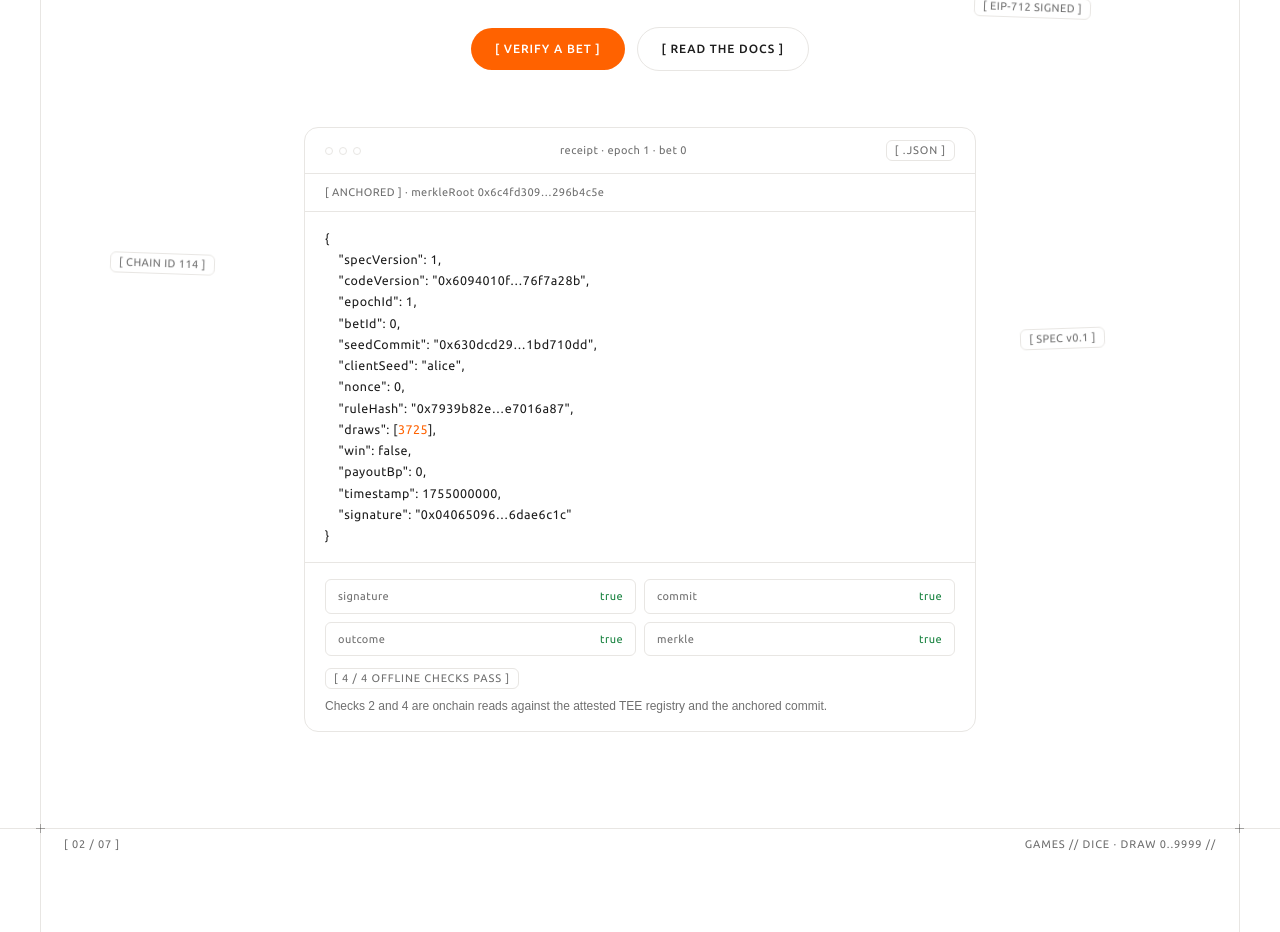
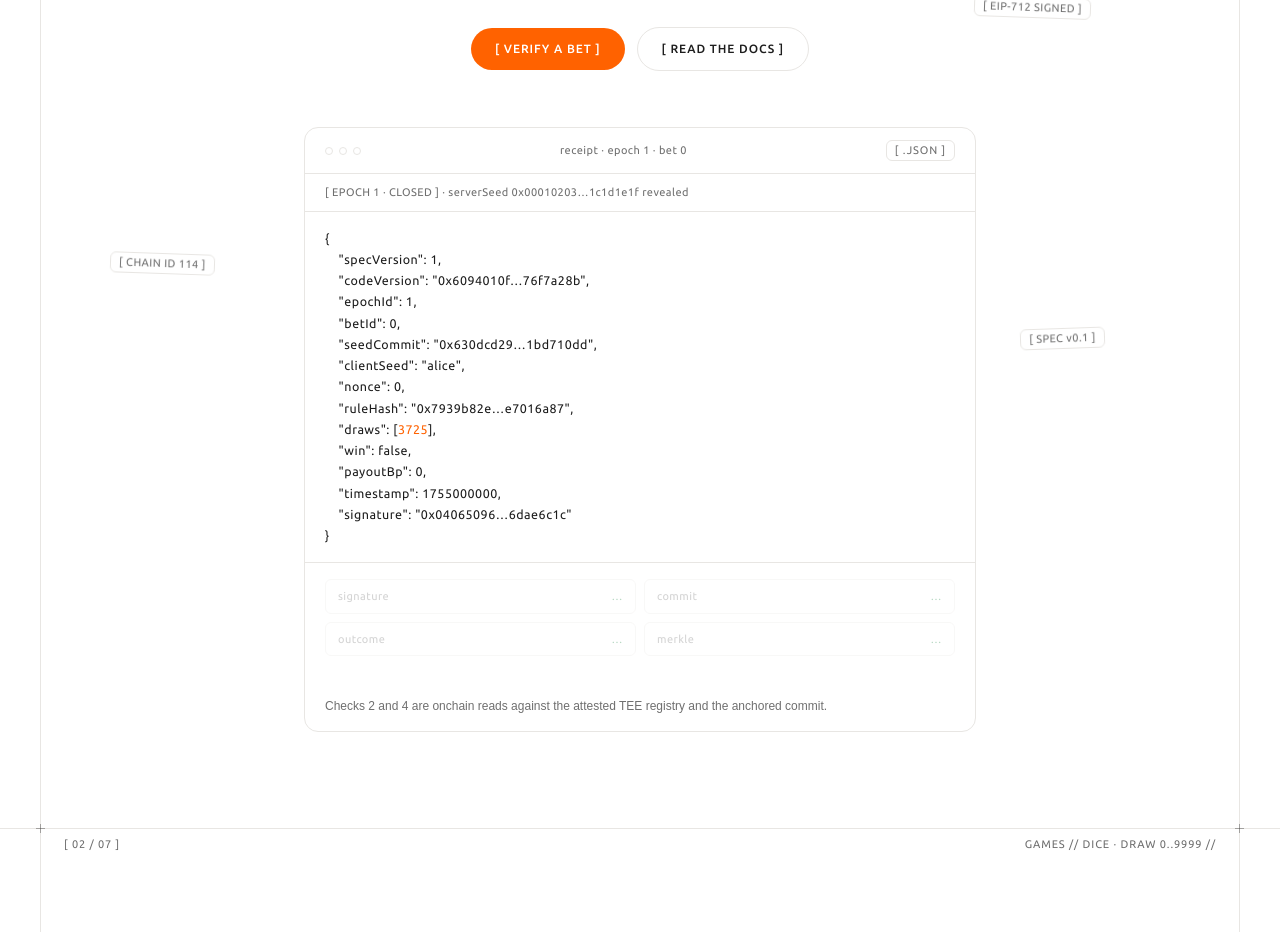
Before and after one commit to oynozan/foreseer, a Next.js app in the folder web/: page / in a window 1280 px wide. Shown: the part 420-1352 px from the top of the page. Built offline with nearby package versions, Linux system fonts and the light colour scheme; a web font is replaced by a local one.

Commit message:
feat: add web receipt scramble widget

```diff
--- a/web/components/Hero.tsx
+++ b/web/components/Hero.tsx
@@ -1,10 +1,6 @@
 import Band from "@/components/Band";
-import example from "@/data/example.json";
+import ReceiptWidget from "@/components/ReceiptWidget";
 import { DOCS_URL, VERIFY_URL } from "@/lib/links";
-
-export function trunc(hex: string): string {
-    return hex.slice(0, 10) + "…" + hex.slice(-8);
-}
 
 const CHIPS: [string, string, string, string][] = [
     ["[ SHA256(serverSeed) ]", "7%", "27%", "-3deg"],
@@ -13,10 +9,7 @@ const CHIPS: [string, string, string, string][] = [
     ["[ SPEC v0.1 ]", "83%", "62%", "-2deg"],
 ];
 
-const CHECKS = ["signature", "commit", "outcome", "merkle"] as const;
-
 export default function Hero() {
-    const r = example.receipt;
     return (
         <Band id="hero" meta={["[ 01 / 07 ]", "PROTOCOL // COMMIT BEFORE BET //"]}>
             <div className="relative pt-16 text-center md:pt-24">
@@ -39,7 +32,7 @@ export default function Hero() {
                     Foreseer resolves game outcomes inside an attested TEE on Flare Confidential Compute. Every bet
                     returns a signed receipt that anyone can recompute, offline, in a browser.
                 </p>
-                <div className="mt-8 flex flex-wrap items-center justify-center gap-3" aria-hidden="false">
+                <div className="mt-8 flex flex-wrap items-center justify-center gap-3">
                     <a
                         href={VERIFY_URL}
                         className="tech rounded-full bg-primary px-6 py-3 text-[12px] font-medium text-white transition-colors hover:bg-primary-hover"
@@ -60,57 +53,7 @@ export default function Hero() {
                         </span>
                     ))}
                 </div>
-
-                <div className="card mx-auto mt-14 max-w-2xl text-left">
-                    <div className="flex items-center justify-between gap-3 border-b border-line px-5 py-3">
-                        <span className="flex gap-1.5" aria-hidden="true">
-                            <i className="h-2 w-2 rounded-full border border-line" />
-                            <i className="h-2 w-2 rounded-full border border-line" />
-                            <i className="h-2 w-2 rounded-full border border-line" />
-                        </span>
-                        <span className="tech keepcase text-[11px] text-muted">
-                            receipt · epoch {r.epochId} · bet {r.betId}
-                        </span>
-                        <span className="chip tech">[ .JSON ]</span>
-                    </div>
-                    <div id="receipt-status" className="tech keepcase border-b border-line px-5 py-2.5 text-[11px] text-muted">
-                        [ ANCHORED ] · merkleRoot {trunc(example.merkleRoot)}
-                    </div>
-                    <pre id="receipt-json" className="keepcase overflow-x-auto px-5 py-4 text-[12.5px] leading-[1.7] text-ink" style={{ fontFamily: "var(--font-tech)" }}>
-{`{
-    "specVersion": ${r.specVersion},
-    "codeVersion": "${trunc(r.codeVersion)}",
-    "epochId": ${r.epochId},
-    "betId": ${r.betId},
-    "seedCommit": "${trunc(r.seedCommit)}",
-    "clientSeed": "${r.clientSeed}",
-    "nonce": ${r.nonce},
-    "ruleHash": "${trunc(r.ruleHash)}",
-    "draws": [`}<span className="text-primary">{r.draws[0]}</span>{`],
-    "win": ${r.win},
-    "payoutBp": ${r.payoutBp},
-    "timestamp": ${r.timestamp},
-    "signature": "${trunc(example.signature)}"
-}`}
-                    </pre>
-                    <div className="border-t border-line px-5 py-4">
-                        <ul id="receipt-checks" className="grid gap-2 sm:grid-cols-2">
-                            {CHECKS.map((name) => (
-                                <li key={name} className="flex items-center justify-between rounded-md border border-line px-3 py-2">
-                                    <span className="tech keepcase text-[11px] text-muted">{name}</span>
-                                    <span className="tech keepcase text-[11px] text-[#15803d]">true</span>
-                                </li>
-                            ))}
-                        </ul>
-                        <div className="mt-3 flex flex-wrap items-center justify-between gap-2">
-                            <span className="chip tech">[ 4 / 4 OFFLINE CHECKS PASS ]</span>
-                            <span className="text-[12px] text-muted">
-                                Checks 2 and 4 are onchain reads against the attested TEE registry and the anchored
-                                commit.
-                            </span>
-                        </div>
-                    </div>
-                </div>
+                <ReceiptWidget />
             </div>
         </Band>
     );
--- /dev/null
+++ b/web/components/ReceiptWidget.tsx
@@ -0,0 +1,136 @@
+"use client";
+
+import { useEffect, useRef, useState } from "react";
+import example from "@/data/example.json";
+
+const trunc = (hex: string) => hex.slice(0, 10) + "…" + hex.slice(-8);
+
+const r = example.receipt;
+
+const HEAD = `{
+    "specVersion": ${r.specVersion},
+    "codeVersion": "${trunc(r.codeVersion)}",
+    "epochId": ${r.epochId},
+    "betId": ${r.betId},
+    "seedCommit": "${trunc(r.seedCommit)}",
+    "clientSeed": "${r.clientSeed}",
+    "nonce": ${r.nonce},
+    "ruleHash": "${trunc(r.ruleHash)}",
+    "draws": [`;
+const DRAW = String(r.draws[0]);
+const TAIL = `],
+    "win": ${r.win},
+    "payoutBp": ${r.payoutBp},
+    "timestamp": ${r.timestamp},
+    "signature": "${trunc(example.signature)}"
+}`;
+const TARGET = HEAD + DRAW + TAIL;
+
+const STATUS = [
+    "[ EPOCH 1 · OPEN ] · seedCommit published onchain",
+    "[ PLAY ] · dice over 5000 · rolled 3725 · lost",
+    `[ EPOCH 1 · CLOSED ] · serverSeed ${trunc(example.serverSeed)} revealed`,
+    `[ ANCHORED ] · merkleRoot ${trunc(example.merkleRoot)}`,
+];
+
+const CHECKS = ["signature", "commit", "outcome", "merkle"] as const;
+const GLYPHS = '0123456789abcdefx{}[]:,"';
+
+export default function ReceiptWidget() {
+    const [display, setDisplay] = useState<string | null>(null);
+    const [statusIdx, setStatusIdx] = useState(3);
+    const [checksShown, setChecksShown] = useState(4);
+    const timers = useRef<number[]>([]);
+
+    useEffect(() => {
+        if (matchMedia("(prefers-reduced-motion: reduce)").matches) return;
+        let raf = 0;
+        const schedule = (fn: () => void, ms: number) => timers.current.push(window.setTimeout(fn, ms));
+        const cycle = () => {
+            timers.current = [];
+            setStatusIdx(0);
+            setChecksShown(0);
+            const t0 = performance.now();
+            const tick = (now: number) => {
+                const p = Math.min((now - t0) / 2200, 1);
+                const cut = Math.floor(p * TARGET.length);
+                let out = "";
+                for (let i = 0; i < TARGET.length; i++) {
+                    const ch = TARGET[i];
+                    out += i < cut || ch === "\n" || ch === " " ? ch : GLYPHS[(Math.random() * GLYPHS.length) | 0];
+                }
+                setDisplay(p < 1 ? out : null);
+                if (p < 1) raf = requestAnimationFrame(tick);
+            };
+            raf = requestAnimationFrame(tick);
+            schedule(() => setStatusIdx(1), 2500);
+            schedule(() => setStatusIdx(2), 5000);
+            schedule(() => setStatusIdx(3), 7500);
+            CHECKS.forEach((_, i) => schedule(() => setChecksShown(i + 1), 7900 + i * 250));
+            schedule(cycle, 13000);
+        };
+        cycle();
+        return () => {
+            cancelAnimationFrame(raf);
+            timers.current.forEach(clearTimeout);
+        };
+    }, []);
+
+    return (
+        <div className="card mx-auto mt-14 max-w-2xl text-left">
+            <div className="flex items-center justify-between gap-3 border-b border-line px-5 py-3">
+                <span className="flex gap-1.5" aria-hidden="true">
+                    <i className="h-2 w-2 rounded-full border border-line" />
+                    <i className="h-2 w-2 rounded-full border border-line" />
+                    <i className="h-2 w-2 rounded-full border border-line" />
+                </span>
+                <span className="tech keepcase text-[11px] text-muted">
+                    receipt · epoch {r.epochId} · bet {r.betId}
+                </span>
+                <span className="chip tech">[ .JSON ]</span>
+            </div>
+            <div className="tech keepcase border-b border-line px-5 py-2.5 text-[11px] text-muted">
+                {STATUS[statusIdx]}
+            </div>
+            <pre
+                className="keepcase overflow-x-auto px-5 py-4 text-[12.5px] leading-[1.7] text-ink"
+                style={{ fontFamily: "var(--font-tech)" }}
+            >
+                {display === null ? (
+                    <>
+                        {HEAD}
+                        <span className="text-primary">{DRAW}</span>
+                        {TAIL}
+                    </>
+                ) : (
+                    display
+                )}
+            </pre>
+            <div className="border-t border-line px-5 py-4">
+                <ul className="grid gap-2 sm:grid-cols-2">
+                    {CHECKS.map((name, i) => (
+                        <li
+                            key={name}
+                            className={`flex items-center justify-between rounded-md border border-line px-3 py-2 transition-opacity duration-300 ${
+                                i < checksShown ? "opacity-100" : "opacity-30"
+                            }`}
+                        >
+                            <span className="tech keepcase text-[11px] text-muted">{name}</span>
+                            <span className="tech keepcase text-[11px] text-[#15803d]">
+                                {i < checksShown ? "true" : "…"}
+                            </span>
+                        </li>
+                    ))}
+                </ul>
+                <div className="mt-3 flex flex-wrap items-center justify-between gap-2">
+                    <span className={`chip tech transition-opacity duration-300 ${checksShown === 4 ? "opacity-100" : "opacity-0"}`}>
+                        [ 4 / 4 OFFLINE CHECKS PASS ]
+                    </span>
+                    <span className="text-[12px] text-muted">
+                        Checks 2 and 4 are onchain reads against the attested TEE registry and the anchored commit.
+                    </span>
+                </div>
+            </div>
+        </div>
+    );
+}
```
